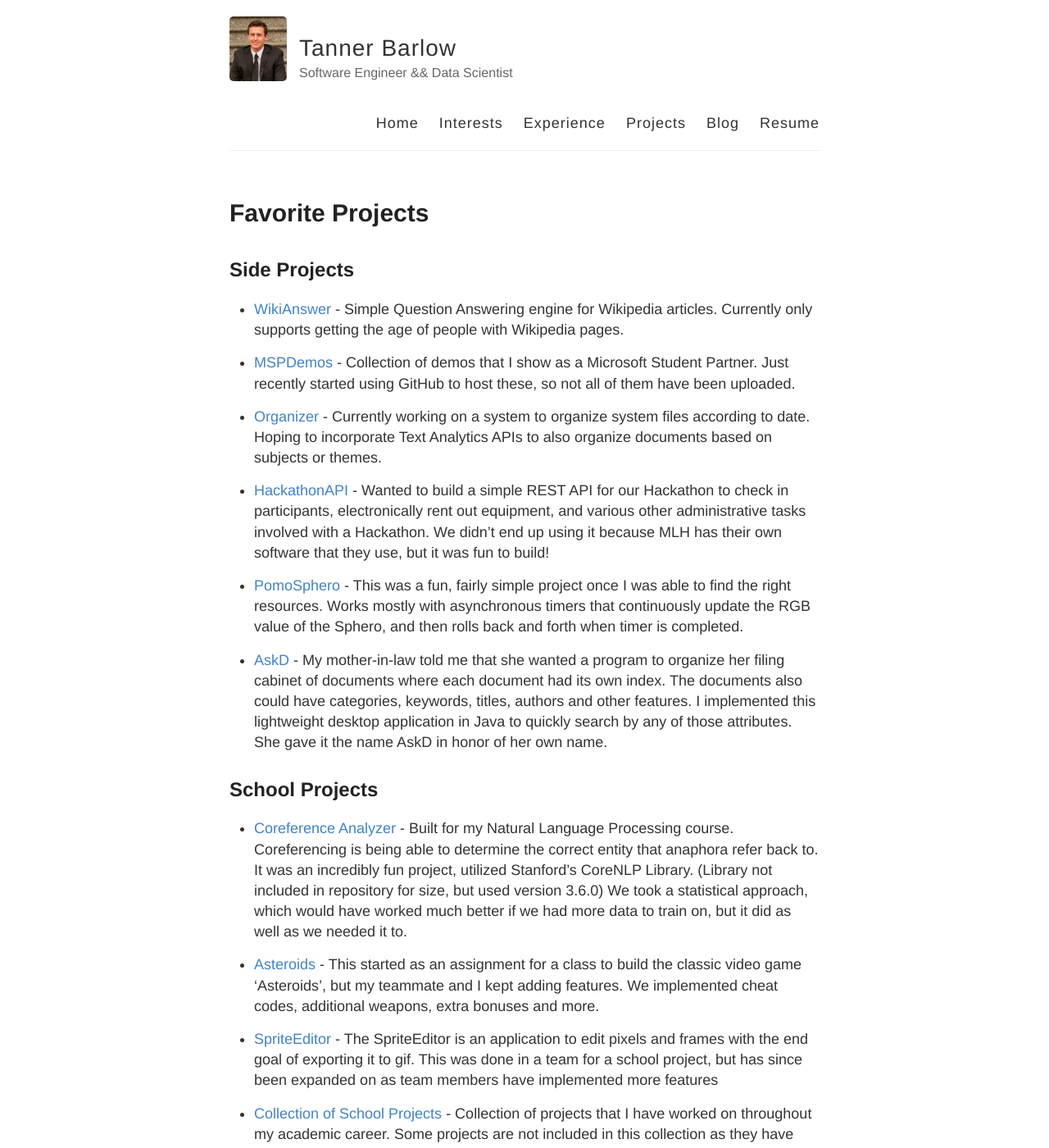
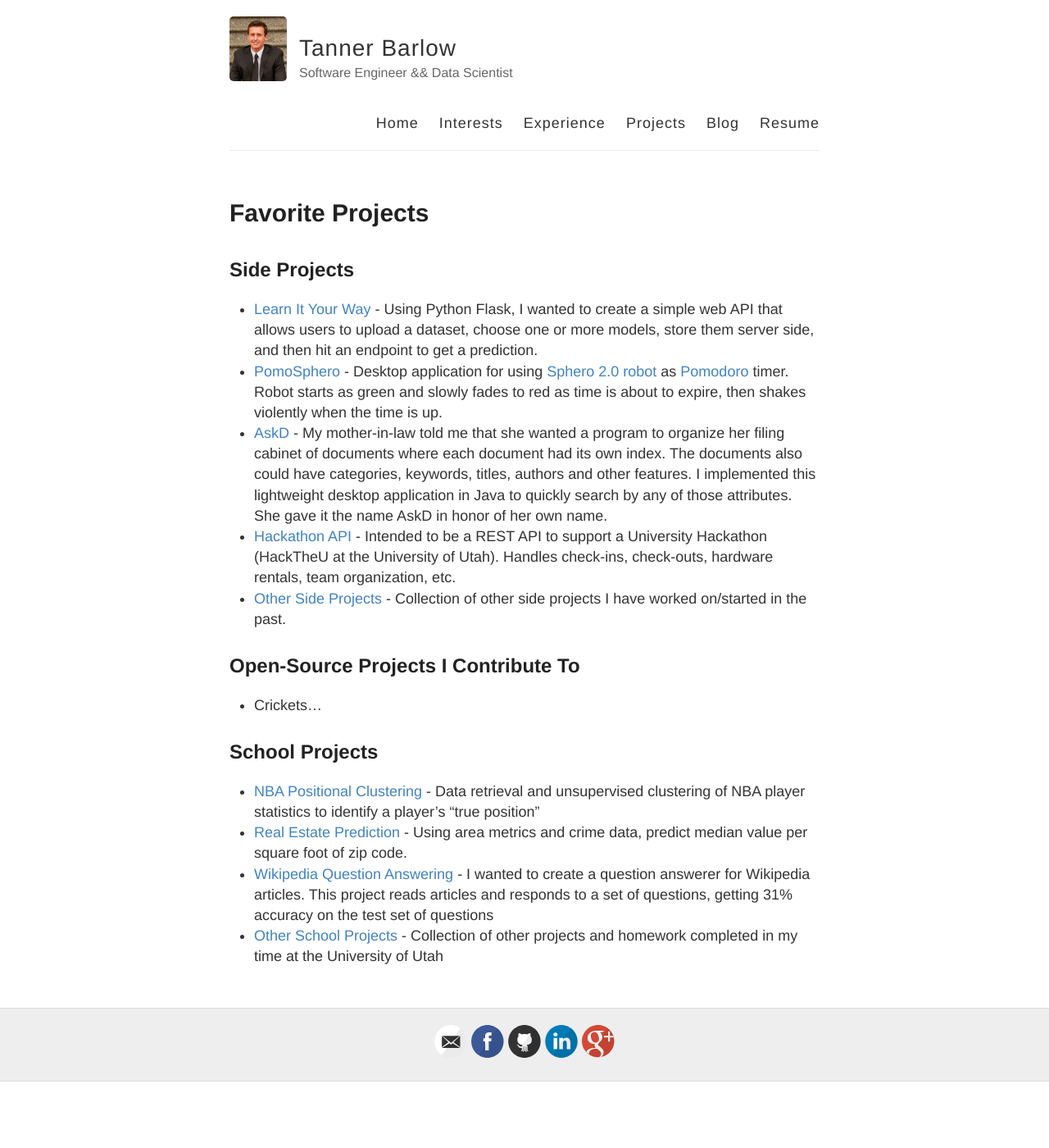
Before and after one commit to tbarlow12/tbarlow12.github.io, a Jekyll site: the page built from projects.md, in a window 1280 px wide and 1400 px high. Shown: the whole window at 82% size. Built offline with Jekyll 4.4.1, drawn with Linux system fonts in a browser that asks for light colours; some of the changed text lies outside the part shown.

Commit message:
fix projects page

```diff
--- a/projects.md
+++ b/projects.md
@@ -4,34 +4,17 @@ title: Favorite Projects
 permalink: /projects/
 ---
 ## Side Projects
-  - [WikiAnswer](https://github.com/tbarlow12/InfoExtractionProject) -
-  Simple Question Answering engine for Wikipedia articles. Currently only supports getting the age of people with Wikipedia pages.
+- [Learn It Your Way](https://github.com/tbarlow12/Learn-It-Your-Way) - Using Python Flask, I wanted to create a simple web API that allows users to upload a dataset, choose one or more models, store them server side, and then hit an endpoint to get a prediction.
+- [PomoSphero](https://github.com/tbarlow12/Side-Projects/tree/master/SpheroProject) - Desktop application for using [Sphero 2.0 robot](https://www.pcworld.com/article/2047002/review-sphero-2-0-is-a-brighter-faster-smartphone-controlled-ball-of-fun.html) as [Pomodoro](https://en.wikipedia.org/wiki/Pomodoro_Technique) timer. Robot starts as green and slowly fades to red as time is about to expire, then shakes violently when the time is up.
+- [AskD](https://github.com/tbarlow12/Side-Projects/tree/master/AskD) -   My mother-in-law told me that she wanted a program to organize her filing cabinet of documents where each document had its own index. The documents also could have categories, keywords, titles, authors and other features. I implemented this lightweight desktop application in Java to quickly search by any of those attributes. She gave it the name AskD in honor of her own name.
+- [Hackathon API](https://github.com/tbarlow12/HackTheUApi) - Intended to be a REST API to support a University Hackathon (HackTheU at the University of Utah). Handles check-ins, check-outs, hardware rentals, team organization, etc.
+- [Other Side Projects](https://github.com/tbarlow12/Side-Projects) - Collection of other side projects I have worked on/started in the past.
 
-  - [MSPDemos](https://github.com/tbarlow12/MSPDemos) -
-  Collection of demos that I show as a Microsoft Student Partner. Just recently started using GitHub to host these, so not all of them have been uploaded.
-
-  - [Organizer](https://github.com/tbarlow12/Side-Projects/tree/master/Organizer) -
-  Currently working on a system to organize system files according to date. Hoping to incorporate Text Analytics APIs to also organize documents based on subjects or themes.
-
-  - [HackathonAPI](https://github.com/tbarlow12/HackTheUApi) -
-  Wanted to build a simple REST API for our Hackathon to check in participants, electronically rent out equipment, and various other administrative tasks involved with a Hackathon. We didn't end up using it because MLH has their own software that they use, but it was fun to build!
-
-  - [PomoSphero](https://github.com/tbarlow12/Side-Projects/tree/master/SpheroProject) -
-  This was a fun, fairly simple project once I was able to find the right resources. Works mostly with asynchronous timers that continuously update the RGB value of the Sphero, and then rolls back and forth when timer is completed.
-
-  - [AskD](https://github.com/tbarlow12/Side-Projects/tree/master/AskD) -
-  My mother-in-law told me that she wanted a program to organize her filing cabinet of documents where each document had its own index. The documents also could have categories, keywords, titles, authors and other features. I implemented this lightweight desktop application in Java to quickly search by any of those attributes. She gave it the name AskD in honor of her own name.
+## Open-Source Projects I Contribute To
+- Crickets...
 
 ## School Projects
-
- - [Coreference Analyzer](https://github.com/tbarlow12/CoreferenceAnalyzer) -
- Built for my Natural Language Processing course. Coreferencing is being able to determine the correct entity that anaphora refer back to. It was an incredibly fun project, utilized Stanford's CoreNLP Library. (Library not included in repository for size, but used version 3.6.0) We took a statistical approach, which would have worked much better if we had more data to train on, but it did as well as we needed it to.
-
- - [Asteroids](https://github.com/tbarlow12/School-Projects/tree/master/Object-Oriented-Programming/Asteroids) -
- This started as an assignment for a class to build the classic video game 'Asteroids', but my teammate and I kept adding features. We implemented cheat codes, additional weapons, extra bonuses and more.
-
- - [SpriteEditor](https://github.com/University-of-Utah-CS3505/u0680482/tree/neverland-dev/A6-SpriteEditor) -
- The SpriteEditor is an application to edit pixels and frames with the end goal of exporting it to gif. This was done in a team for a school project, but has since been expanded on as team members have implemented more features
-
- - [Collection of School Projects](https://github.com/tbarlow12/School-Projects) -
- Collection of projects that I have worked on throughout my academic career. Some projects are not included in this collection as they have their own repository, but these projects are broken down by course.
+- [NBA Positional Clustering](https://github.com/tbarlow12/NBA-Positional-Clustering) - Data retrieval and unsupervised clustering of NBA player statistics to identify a player's "true position"
+- [Real Estate Prediction](https://github.com/tbarlow12/Real-Estate-Prediction) - Using area metrics and crime data, predict median value per square foot of zip code.
+- [Wikipedia Question Answering](https://github.com/tbarlow12/WikipediaQuestionAnswering) - I wanted to create a question answerer for Wikipedia articles. This project reads articles and responds to a set of questions, getting 31% accuracy on the test set of questions
+- [Other School Projects](https://github.com/tbarlow12/School-Projects) - Collection of other projects and homework completed in my time at the University of Utah
```
Also changed, not shown: projects_old.txt (added).
